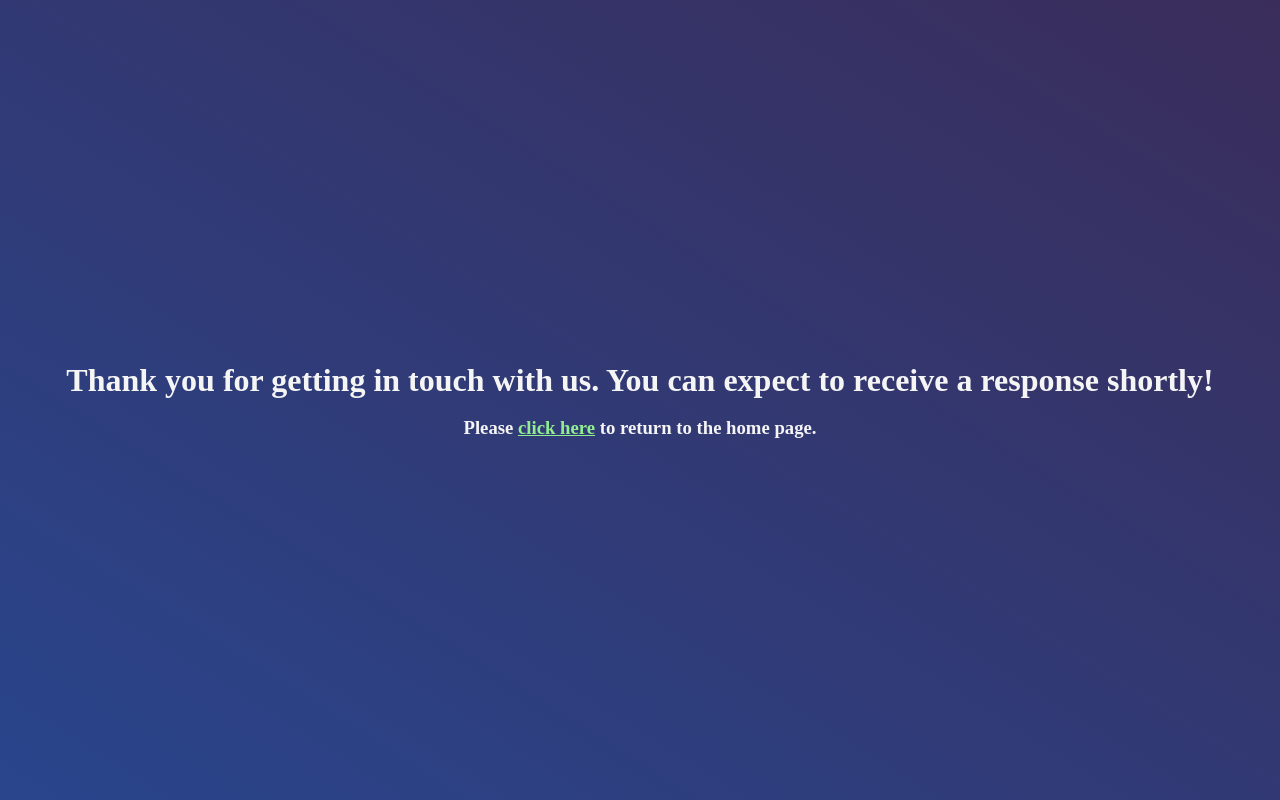
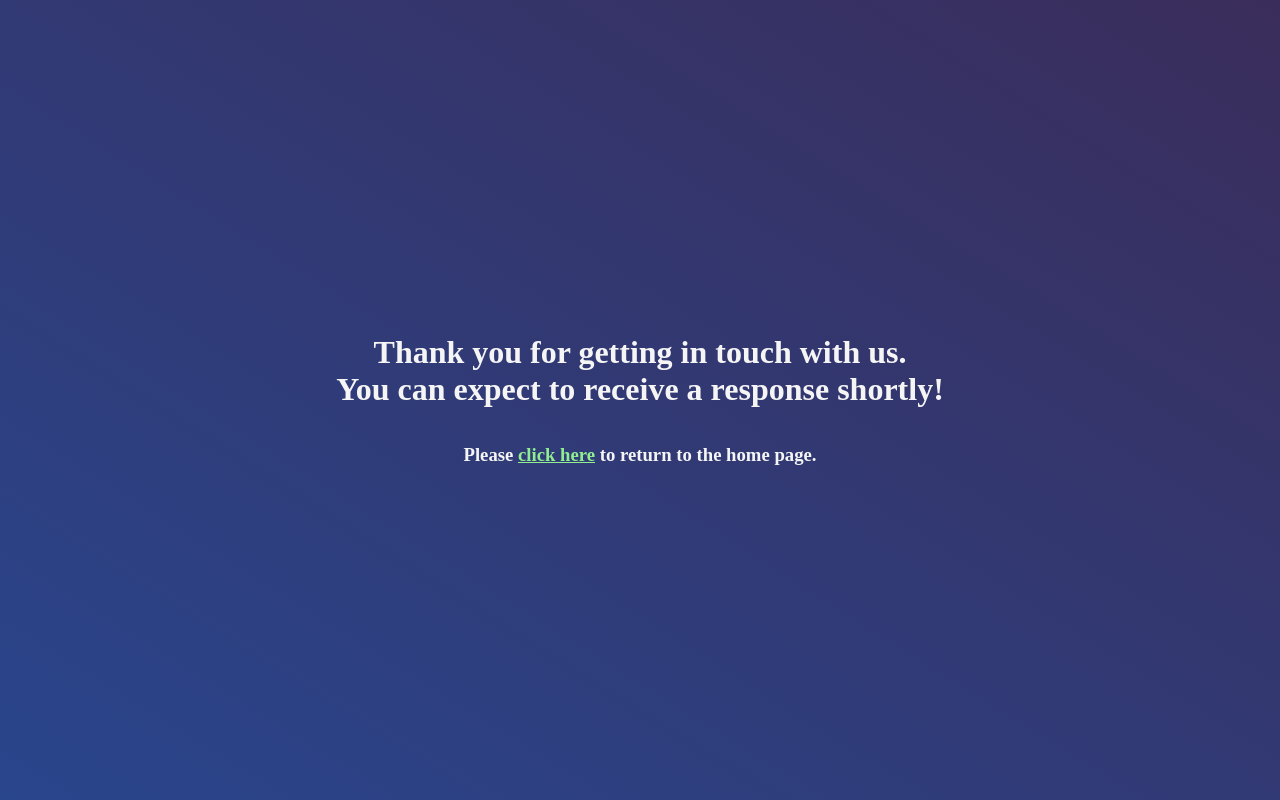
Before and after one commit to yuvarajat/Resume-Project, a plain HTML site: page thanks.html in a window 1280 px wide. Drawn offline with Linux system fonts and the light colour scheme.

```diff
--- a/styles.css
+++ b/styles.css
@@ -359,3 +359,10 @@ input:focus, textarea:focus{
     margin: 0;
     background: linear-gradient(to top right, #29458C, #3A2D5B);
 }
+
+#div-thanks{
+    margin: 10px;
+    padding: 10px;
+    width: 80%;
+    text-align: center;
+}
--- a/thanks.html
+++ b/thanks.html
@@ -7,8 +7,10 @@
     <link rel="stylesheet" href="styles.css">
 </head>
 <body id="outer-body">
-    <h1 class="thanks-message">Thank you for getting in touch with us. You can expect to receive a response shortly!</h1>
-    <br>
-    <h3 class="thanks-message">Please <a href="index.html">click here</a> to return to the home page.</h3>
+    <div id="div-thanks">
+        <h1 class="thanks-message">Thank you for getting in touch with us. <br> You can expect to receive a response shortly!</h1>
+        <br><br>
+        <h3 class="thanks-message">Please <a href="index.html">click here</a> to return to the home page.</h3>
+    </div>
 </body>
 </html></html>
```
